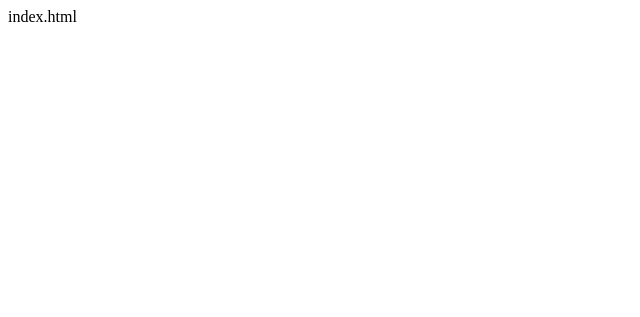
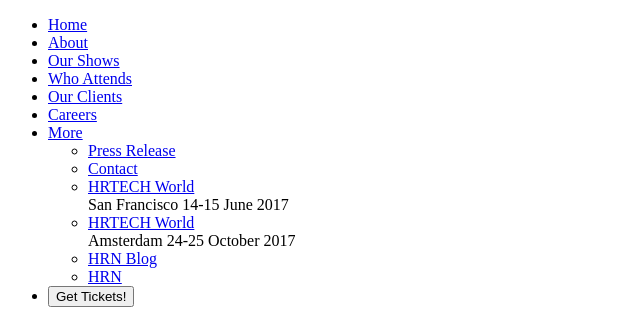
Before and after one commit to gregorymendoza/hrtech-frontend-test, a plain HTML site: page src/index.html in a window 1280 px wide. Shown: the top 317 px of the page, without its empty margins (0-640 px from the left). Drawn offline with Linux system fonts and the light colour scheme.

Commit message:
Add menu items

```diff
--- a/src/index.html
+++ b/src/index.html
@@ -1 +1,48 @@
-index.html
+<!doctype html>
+<html lang="en">
+<head>
+	<meta charset="utf-8">
+	<meta http-equiv="X-UA-Compatible" content="IE=edge, chrome=1">
+	<meta name="viewport" content="width=device-width, initial-scale=1.0, maximum-scale=1.0, target-densityDpi=device-dpi">
+	<title>Front-End Test - HR Tech World</title>
+</head>
+<body>
+	<nav>
+		<ul>
+			<li class="current-menu-item"><a href="#">Home</a></li>
+			<li><a href="#">About</a></li>
+			<li><a href="#">Our Shows</a></li>
+			<li><a href="#">Who Attends</a></li>
+			<li><a href="#">Our Clients</a></li>
+			<li><a href="#">Careers</a></li>
+			<li><a href="#">More</a>
+				<ul>
+					<li><a href="#">Press Release</a></li>
+					<li><a href="#">Contact</a></li>
+					<li><a href="#">HRTECH World</a>
+						<div class="event-details red">
+							<span class="event-city">San Francisco</span>
+							<span class="event-date">14-15 June 2017</span>
+						</div>
+					</li>
+					<li><a href="#">HRTECH World</a>
+						<div class="event-details blue">
+							<span class="event-city">Amsterdam</span>
+							<span class="event-date">24-25 October 2017</span>
+						</div>
+					</li>
+					<li><a href="#">HRN Blog</a></li>
+					<li><a href="#">HRN</a></li>
+				</ul>
+			</li>
+			<li><button>Get Tickets!</button></li>
+		</ul>
+	</nav>
+
+	<img src="img/hrtech-logo.svg" alt="HR Tech World Logo">
+
+	<header>
+
+	</header>
+</body>
+</html>
```
